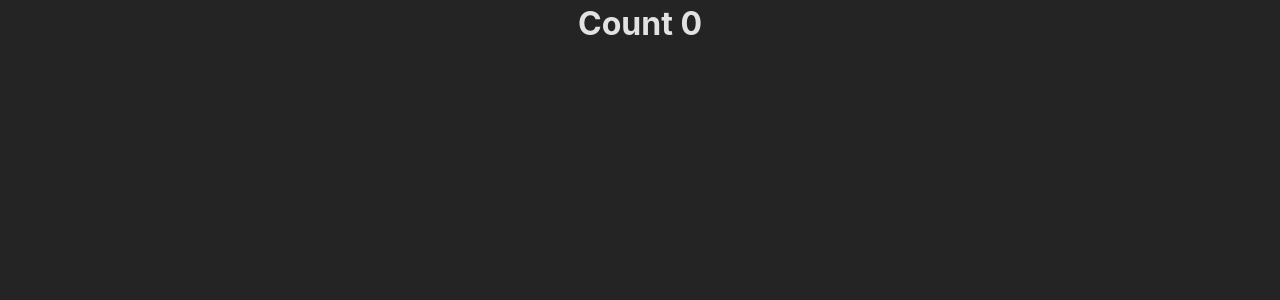
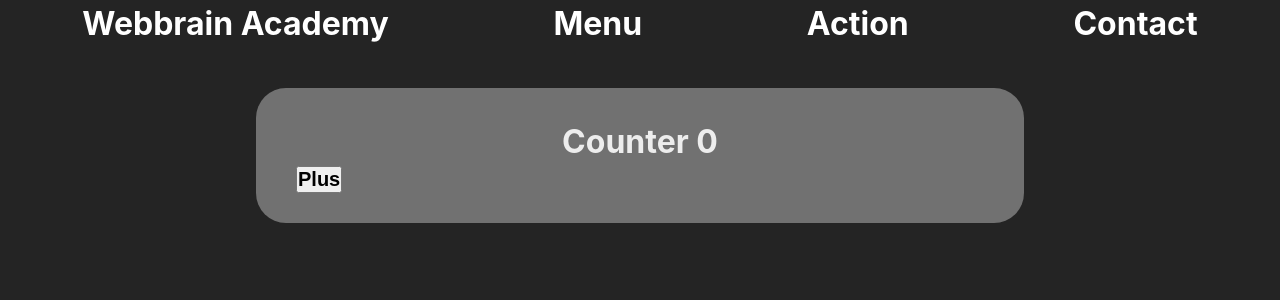
Before and after one commit to Hojiakbar5119/react_lesson, a React (Vite) app: page / in a window 1280 px wide. Shown: the top 300 px of the page. Built offline with nearby package versions, Linux system fonts and the light colour scheme.

Commit message:
react optimization

```diff
--- /dev/null
+++ b/src/Lesson10/Navbarw.jsx
@@ -0,0 +1,17 @@
+import React from "react";
+import { Navbars } from "./style";
+
+const Navbar = (props) => {
+  return (
+    <div>
+      <Navbars>
+        <h1>{props.data.title}</h1>
+        <h1>Menu</h1>
+        <h1>Action</h1>
+        <h1>Contact</h1>
+      </Navbars>
+    </div>
+  );
+};
+
+export default Navbar;
--- /dev/null
+++ b/src/Lesson10/hooks.jsx
@@ -0,0 +1,21 @@
+import React, { useState } from "react";
+import Navbar from "./Navbarw";
+import { Counterss } from "./style";
+
+const Hooks = () => {
+  const [count, setCount] = useState(0);
+
+  return (
+    <div>
+      <Navbar data={{ title: "Webbrain Academy" }} />
+      <Counterss>
+        <h1>Counter {count} </h1>
+        <button onClick={() => setCount(count + 1)}>
+          <h2>Plus</h2>
+        </button>
+      </Counterss>
+    </div>
+  );
+};
+
+export default Hooks;
--- /dev/null
+++ b/src/Lesson10/style.js
@@ -0,0 +1,17 @@
+import { styled } from "styled-components";
+
+export const Navbars = styled.div`
+display: flex;
+justify-content: space-around;
+align-items: center;
+/* background-color: black; */
+color: white;
+`
+
+export const Counterss = styled.div`
+width: 60vw;
+margin:  40px auto;
+background-color: #717171;
+border-radius: 30px;
+padding: 30px 40px;
+`
--- a/src/Lesson9/Content.jsx
+++ b/src/Lesson9/Content.jsx
@@ -1,11 +1,27 @@
 import React, { useState } from "react";
 
 const Content = () => {
-  const [count, setCount] = useState(0);
+  const [count, setCount] = useState(Number(localStorage.getItem('count')));
+  const plus = ()=>{
+    localStorage.setItem('count',count+1)
+    setCount(count+1)
+    // console.log(e.target);
+  }
+  const minus = ()=>{
+    localStorage.setItem('count',count-1)
+    setCount(count-1)
+    // console.log(e.target);
+  }
   return (
     <div>
+      <p>Local Storage haqida ishlashni o'rganamiz</p>
       <h1>Count {count} </h1>
+      <button onClick={plus} >plus</button>
+      <button onClick={minus} >minus</button>
     </div>
   );
 };
 export default Content;
+
+
+// !  endi localc storage haqida to'liq o'rganish kerak ekanda
--- a/src/main.jsx
+++ b/src/main.jsx
@@ -9,6 +9,7 @@ import YouTube from "./Lesson6_You_tube_clone";
 import Lifecycyle from "./Lesson7/lifecycyle";
 import Hook from "./Lesson8/Hook";
 import Content from "./Lesson9/Content";
+import Hooks from "./Lesson10/hooks";
 
 ReactDOM.createRoot(document.getElementById("root")).render(
   <React.StrictMode>
@@ -22,7 +23,7 @@ ReactDOM.createRoot(document.getElementById("root")).render(
 
     {/* <Lifecycyle></Lifecycyle> */}
     {/* <Hook/> */}
-
-    <Content />
+    <Hooks/>
+    {/* <Content /> */}
   </React.StrictMode>
 );
```
